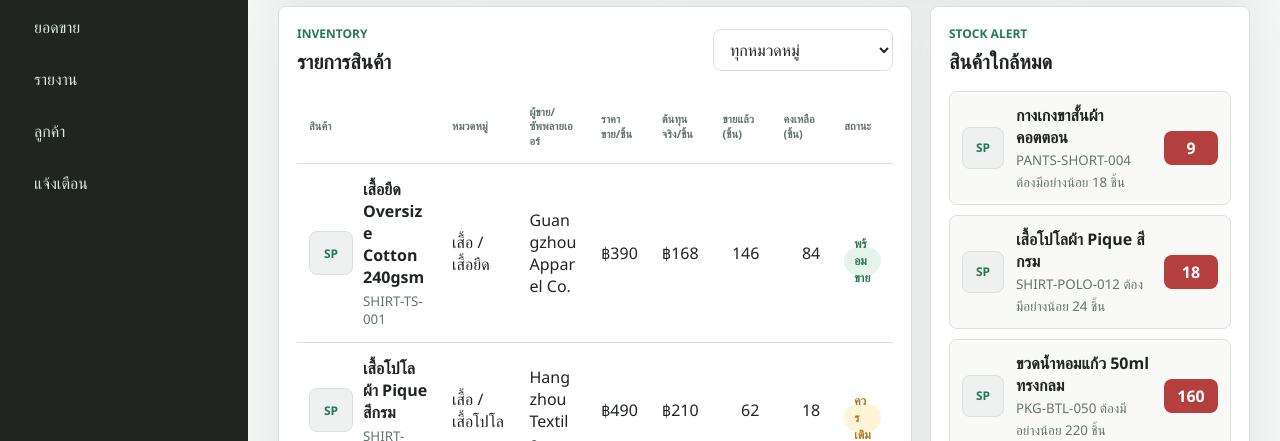
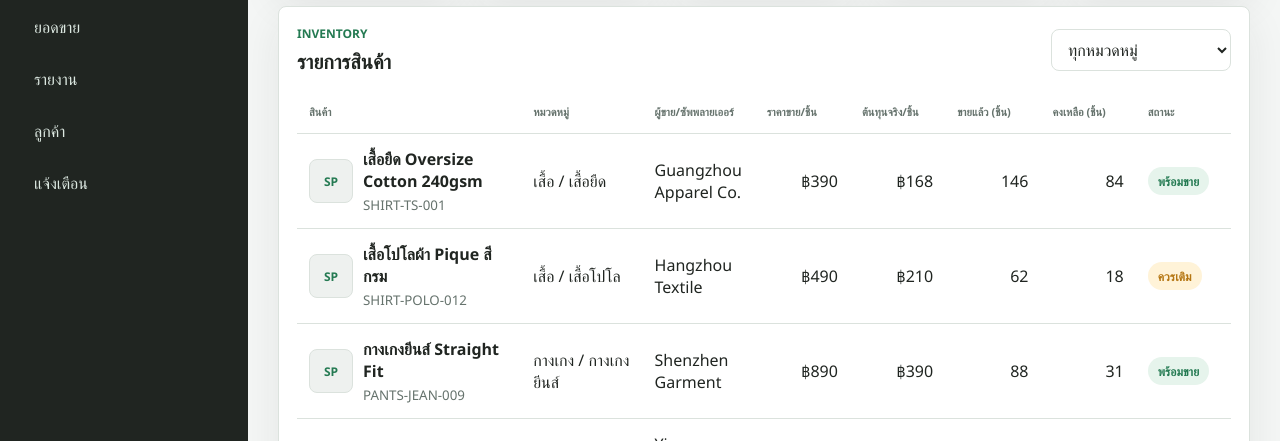
Before and after one commit to pairote1234/fashion_perfume_packaging, a website: page index.html in a window 1280 px wide. Shown: the part 323-764 px from the top of the page. Drawn offline with Linux system fonts and the light colour scheme; no server answers.

Commit message:
Move dashboard side panels below inventory

```diff
--- a/styles.css
+++ b/styles.css
@@ -220,7 +220,7 @@ button:hover {
 }
 
 .content-grid {
-  grid-template-columns: minmax(0, 1.8fr) minmax(320px, 0.8fr);
+  grid-template-columns: minmax(0, 1fr);
   align-items: start;
   margin-bottom: 18px;
 }
@@ -399,6 +399,7 @@ th {
 }
 
 .side-stack {
+  grid-template-columns: repeat(2, minmax(0, 1fr));
   gap: 18px;
 }
 
```
